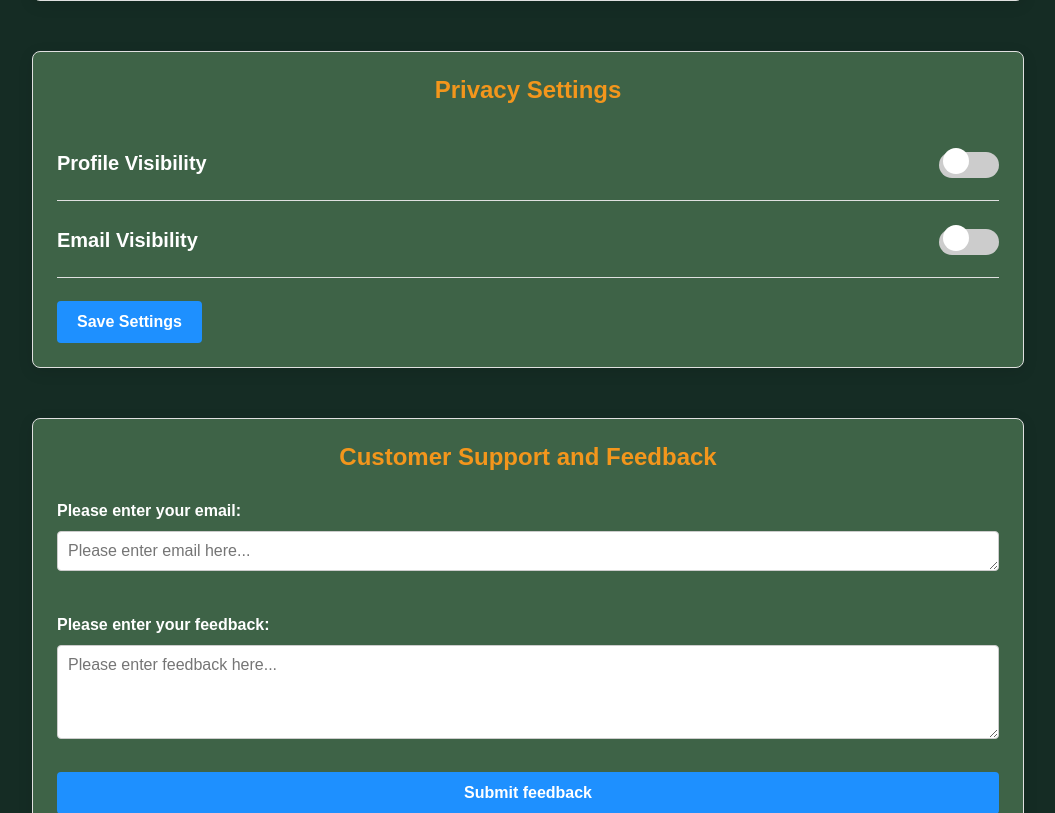
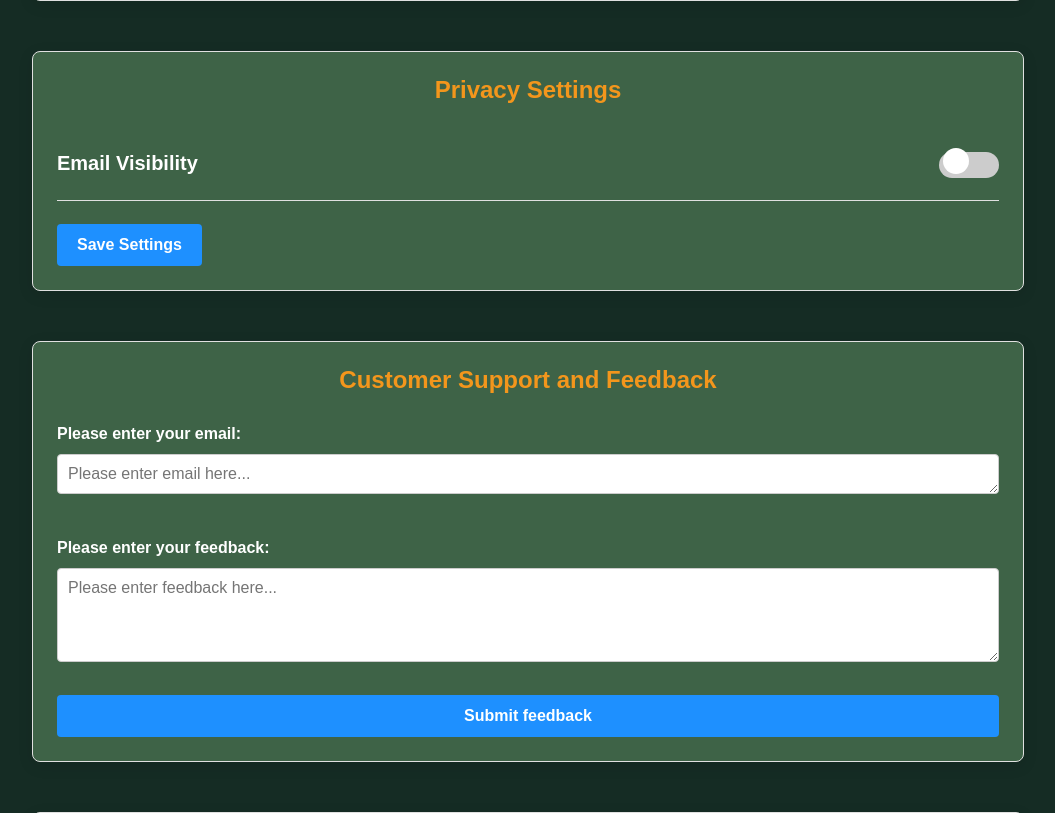
Before and after one commit to ejackil/internshipProject, a Flask app: template templates/accountsettings.html in a window 1280 px wide. Shown: the part 1414-2227 px from the top of the page, without its empty margins (208-1263 px from the left). Run offline with Flask 3, Linux system fonts and the light colour scheme; the template is opened without the code that fills it, so the values that code supplies are empty.

```diff
--- a/templates/accountsettings.html
+++ b/templates/accountsettings.html
@@ -85,18 +85,7 @@
     <div id="privacy" class="section">
         <h2>Privacy Settings</h2>
         <div class="accordion">
-            <div class="accordion-item">
-                <div class="accordion-header">
-                    <label for="profile-visibility-switch"><b>Profile Visibility</b></label>
-                    <div class="switch">
-                        <input type="checkbox" id="profile-visibility-switch" class="switch-input">
-                        <label for="profile-visibility-switch" class="switch-label" ></label>
-                    </div>
-                </div>
-                <div class="accordion-content">
-                    <p>Control who can see your profile. Public makes your profile visible to everyone, while Private restricts it to only your contacts.</p>
-                </div>
-            </div>
+
             <div class="accordion-item">
                 <div class="accordion-header">
                     <label for="email-visibility-switch"><b>Email Visibility</b></label>
--- a/templates/admincontact.html
+++ b/templates/admincontact.html
@@ -8,9 +8,9 @@
 {% block content %}
 
 <a id="back-button" href="{{ url_for('admin_page') }}">Back</a>
+<h1>Contact</h1>
+<div id="contact-container">
 
-<div id="contact-container">
-    <h1>Contact</h1>
     {% for contact in contacts %}
         <div class="contact">
             <h3>{{ contact.fname.capitalize() }} {{ contact.lname.capitalize() }} <small>({{ contact.email }})</small></h3>
@@ -29,6 +29,7 @@
                 </form>
             </div>
         </div>
+        <br>
     {% endfor %}
 </div>
 
```
Also changed, not shown: static/css/admin_contact.css (+13 -12 lines).
